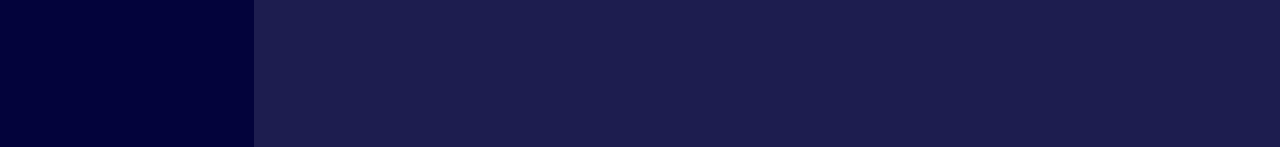
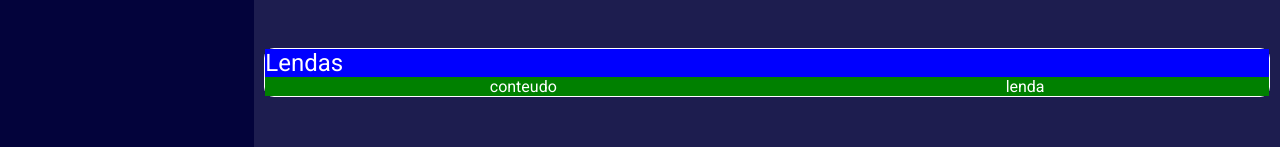
Before and after one commit to Artur-Neri/TFT, a Vue app in the folder web/: page / in a window 1280 px wide. Shown: the part 439-586 px from the top of the page. Built offline with nearby package versions, Linux system fonts and the light colour scheme.

Commit message:
home content

```diff
--- a/web/src/views/HomeView.vue
+++ b/web/src/views/HomeView.vue
@@ -59,8 +59,18 @@
               <label for="modoDupla">DUPLAS DINÂMICAS (OFICINA)</label>
             </div>
           </div>
+
         </div>
       </div>
+      <div class="campeao-representante">
+            <div class="campeao-representante__cabecalho">
+              <h2 class="campeao-representante__cabecalho__titulo">Lendas</h2>
+            </div>
+            <div class="campeao-representante__container">
+              <div class="campeao-representante__conteudo">conteudo</div>
+              <div class="campeao-representante__lenda">lenda</div>
+            </div>
+          </div>
     <!-- <ul>
       <li>Modos de jogo</li>
       <li>falar sobre o campeão representante</li>
@@ -145,4 +155,21 @@
     cursor: pointer;
   }
 
+  .campeao-representante {
+    border: 1px solid #fff;
+    border-radius: 10px;
+    margin: 50px 10px;
+  }
+
+  .campeao-representante__cabecalho {
+    background-color: blue;
+  }
+
+  .campeao-representante__container {
+    display: flex;
+    align-items: center;
+    justify-content: space-around;
+    background-color: green;
+  }
+
 </style>
```
